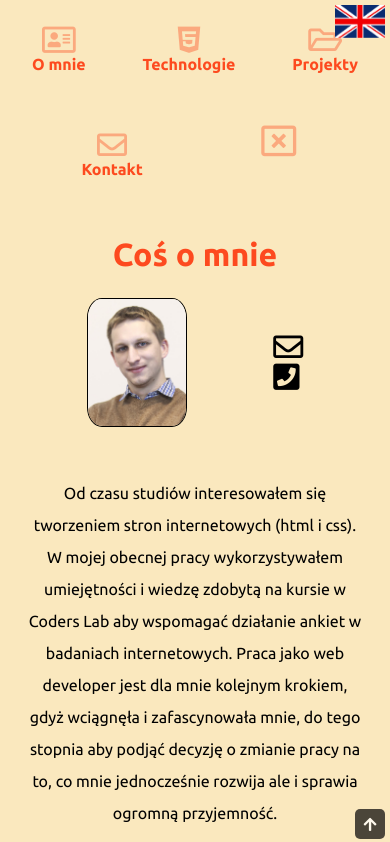
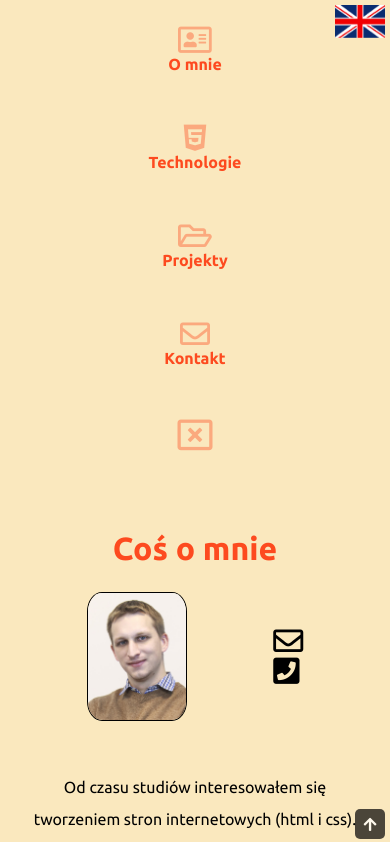
Before and after one commit to KrzGas/KrzysztofGasikPortfolio, a React app: page / in a window 390 px wide. Shown: the top 842 px of the page. Built offline with nearby package versions, Linux system fonts and the light colour scheme.

Commit message:
another fixes to RWD - < 450px

```diff
--- a/scss/style.scss
+++ b/scss/style.scss
@@ -64,6 +64,11 @@ body {
 }
 
 @media (max-width: 450px) {
+
+  nav {
+    flex-flow: column wrap;
+  }
+
   #About {
     img {
       max-width: 100px;
@@ -92,7 +97,7 @@ body {
       }
       .projects__title {
         font-size:0.85em;
-        top: 93%;
+        top: 87%;
       }
       .projects__bar:after{
         top:80%;
@@ -109,6 +114,9 @@ body {
         width: 300px;
         height: 300px;
     }
+    .projects__title {
+      top: 88%;
+    }
     .projects__bar:after{
       top:83%;
     }
```
